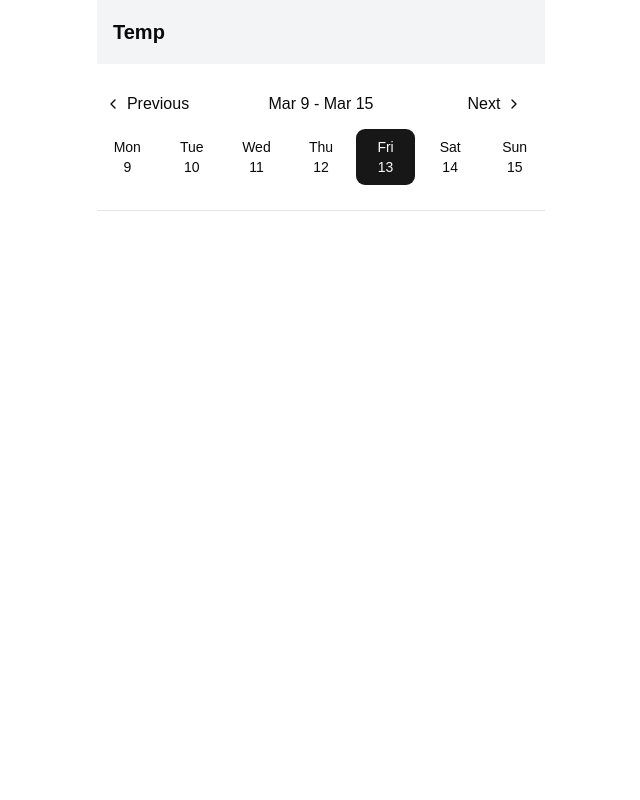
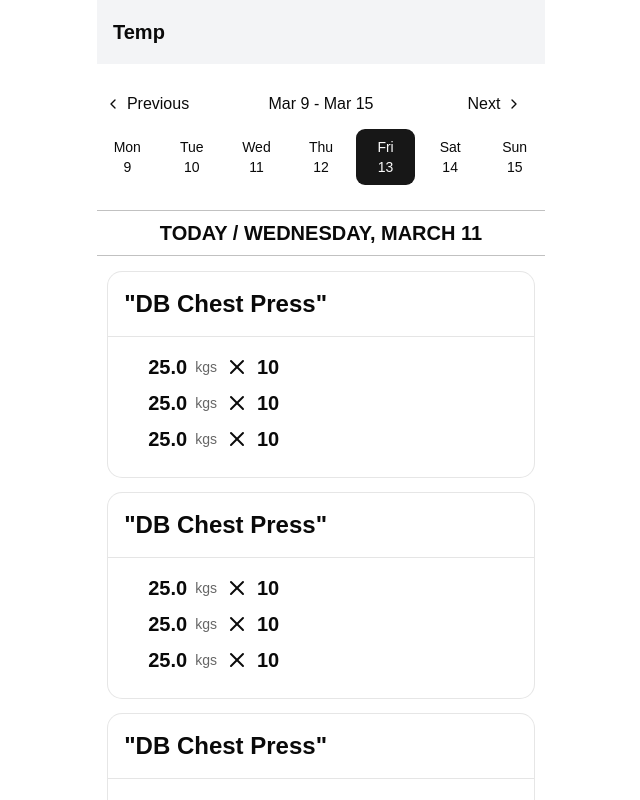
Before and after one commit to Tobias0013/gym-tracker, a Next.js app: page / in a window 1280 px wide. Shown: the top 800 px of the page, without its empty margins (319-959 px from the left). Built offline with nearby package versions, Linux system fonts and the light colour scheme.

Commit message:
feat: add WorkoutSection and WorkoutCard components with SetInfo for displaying workout details

```diff
--- a/src/app/page.tsx
+++ b/src/app/page.tsx
@@ -3,6 +3,7 @@ import Calendar from "@/components/WeekCalendar";
 import { Button } from "@/components/ui/button";
 import TopAppBar from "@/components/TopAppBar";
 import { Separator } from "@/components/ui/separator";
+import WorkoutSection from "@/components/WorkoutSection";
 
 export default function Home() {
   return (
@@ -10,7 +11,15 @@ export default function Home() {
       <TopAppBar />
       <br />
       <Calendar />
-      <Separator className="my-6" />
+      <Separator className="mt-6 bg-foreground/25" />
+      <div className="flex flex-col items-center">
+        <h1 className="text-xl font-semibold mb-2 mt-2">
+          TODAY / WEDNESDAY, MARCH 11
+        </h1>
+      </div>
+      {/* // TODO: Shuld this stay or is it information overlaod  */}
+      <Separator className="mb-4 bg-foreground/25" />
+      <WorkoutSection />
     </>
   );
 }
--- /dev/null
+++ b/src/components/WorkoutSection/SetInfo/index.tsx
@@ -0,0 +1,17 @@
+import { X } from "lucide-react";
+
+type SetInfoProps = {
+  weight: number;
+  reps: number;
+};
+
+export default function SetInfo({ weight, reps }: SetInfoProps) {
+  return (
+    <div className="flex flex-row justify-baseline gap-2 mb-2">
+      <p className="text-xl font-semibold">{weight.toFixed(1)}</p>
+      <p className="text-sm self-center text-primary/66">kgs</p>
+      <X size={24} className="self-center" />
+      <p className="text-xl font-semibold">{reps}</p>
+    </div>
+  );
+}
--- /dev/null
+++ b/src/components/WorkoutSection/WorkoutCard/index.tsx
@@ -0,0 +1,22 @@
+import { Card, CardContent, CardHeader, CardTitle } from "@/components/ui/card";
+import { Separator } from "@/components/ui/separator";
+import SetInfo from "../SetInfo";
+
+export default function WorkoutCard() {
+  return (
+    <Card className="w-19/20 mb-4">
+      <CardHeader>
+        <CardTitle className="text-2xl font-semibold">
+          "DB Chest Press"
+        </CardTitle>
+      </CardHeader>
+      <Separator />
+      <CardContent className="ml-6">
+        {Array.from({ length: 3 }).map((_, index) => (
+          <SetInfo key={index} weight={25} reps={10} />
+        ))}
+      </CardContent>
+      {/* <CardFooter>//TODO: maybe add something about personal records</CardFooter> */}
+    </Card>
+  );
+}
--- /dev/null
+++ b/src/components/WorkoutSection/index.tsx
@@ -0,0 +1,11 @@
+import WorkoutCard from "./WorkoutCard";
+
+export default function WorkoutSection() {
+  return (
+    <div className="flex flex-col items-center">
+      <WorkoutCard />
+      <WorkoutCard />
+      <WorkoutCard />
+    </div>
+  );
+}
```
